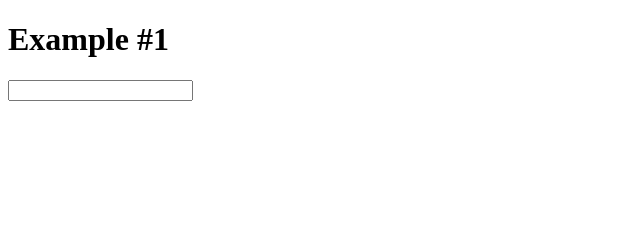
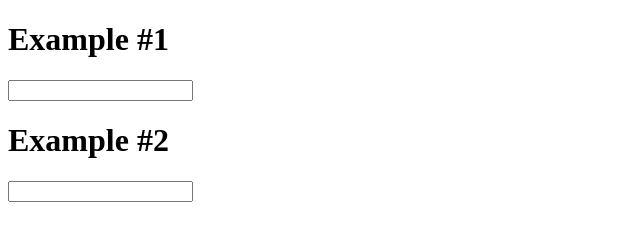
Before and after one commit to MadinaTadjidinova/home_works, a plain HTML site: page exersises/index.html in a window 1280 px wide. Shown: the whole page, without its empty margins (0-640 px from the left). Drawn offline with Linux system fonts and the light colour scheme.

Commit message:
Add html tags in example 2

```diff
--- a/exersises/index.html
+++ b/exersises/index.html
@@ -10,5 +10,9 @@
     <input type="password" name="password" id="password">
     <p class="p"></p>
     <script src="./script.js"></script>
+
+    <h1>Example #2</h1>
+    <input type="number" name="number" id="number">
+    <p class="p2"></p>
 </body>
 </html>
```
